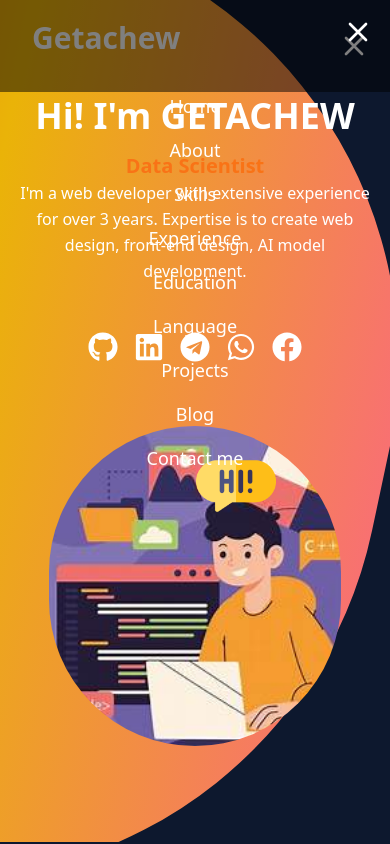
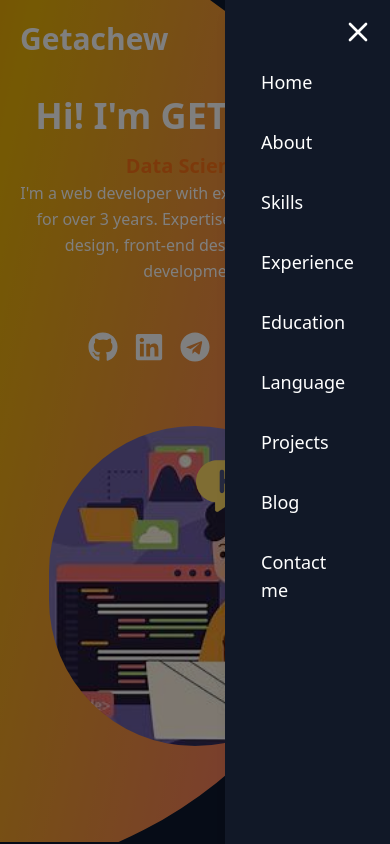
Before and after one commit to Getachew0557/getachew-portfolio-dev, a React (Vite) app: page / in a window 390 px wide. Both pictures are taken after a click on the button 354 px from the left and 46 px from the top of the page. Shown: the top 844 px of the page. Built offline with nearby package versions, Linux system fonts and the light colour scheme.

Commit message:
Update mobile-menu

```diff
--- a/src/components/navbar/Navbar.jsx
+++ b/src/components/navbar/Navbar.jsx
@@ -16,35 +16,19 @@ export default function Navbar() {
     ];
 
     return (
-        <header data-aos="fade-up" className="fixed top-0 left-0 w-full z-50 text-gray-600 body-font bg-transparent">
-            <div className="container mx-auto flex flex-wrap p-5 flex-row items-center justify-between">
-                {/* Brand name */}
-                <a className="flex title-font font-medium items-center text-gray-900 mb-4 md:mb-0">
-                    <span className="ml-3 text-3xl font-bold text-white">Getachew</span>
+        <header className="fixed top-0 left-0 w-full z-50 bg-transparent">
+            <div className="container mx-auto flex p-5 items-center justify-between">
+                {/* Brand Name */}
+                <a className="flex items-center text-gray-900">
+                    <span className="text-3xl font-bold text-white">Getachew</span>
                 </a>
 
                 {/* Mobile Menu Button */}
-                <div className="lg:hidden flex items-center">
+                <div className="lg:hidden">
                     <button
                         className="text-white"
-                        onClick={() => setIsMenuOpen(!isMenuOpen)}
+                        onClick={() => setIsMenuOpen(true)} // Open menu
                     >
-                        {isMenuOpen ? (
-                            <svg
-                                xmlns="http://www.w3.org/2000/svg"
-                                fill="none"
-                                viewBox="0 0 24 24"
-                                stroke="currentColor"
-                                className="w-8 h-8"
-                            >
-                                <path
-                                    strokeLinecap="round"
-                                    strokeLinejoin="round"
-                                    strokeWidth="2"
-                                    d="M6 18L18 6M6 6l12 12"
-                                />
-                            </svg>
-                        ) : (
                         <svg
                             xmlns="http://www.w3.org/2000/svg"
                             fill="none"
@@ -59,27 +43,34 @@ export default function Navbar() {
                                 d="M4 6h16M4 12h16M4 18h16"
                             />
                         </svg>
-                        )}
                     </button>
                 </div>
 
                 {/* Navigation Links (Desktop) */}
-                <nav className="text-white text-base flex items-center space-x-5 hidden lg:flex">
+                <nav className="hidden lg:flex space-x-5">
                     {listNavbar.map((item, index) => (
-                        <a key={index} href={item.link} className="hover:text-yellow-300">
+                        <a key={index} href={item.link} className="text-white hover:text-yellow-300">
                             {item.name}
                         </a>
                     ))}
                 </nav>
             </div>
 
-            {/* Mobile Menu (Conditional Rendering) */}
+            {/* Mobile Menu (Sidebar) */}
             {isMenuOpen && (
-                <div className="lg:hidden fixed inset-0 bg-black bg-opacity-50 z-40">
-                    <div className="flex justify-end p-4">
+                <div className="fixed inset-0 z-40 flex">
+                    {/* Overlay */}
+                    <div
+                        className="bg-black bg-opacity-50 w-full"
+                        onClick={() => setIsMenuOpen(false)} // Close menu when clicking outside
+                    ></div>
+
+                    {/* Sidebar */}
+                    <div className="bg-gray-900 text-white w-64 h-full shadow-lg flex flex-col items-start p-5 relative">
+                        {/* Close Button */}
                         <button
-                            className="text-white text-3xl"
-                            onClick={() => setIsMenuOpen(false)}
+                            className="absolute top-4 right-4 text-white"
+                            onClick={() => setIsMenuOpen(false)} // Close menu
                         >
                             <svg
                                 xmlns="http://www.w3.org/2000/svg"
@@ -96,18 +87,20 @@ export default function Navbar() {
                                 />
                             </svg>
                         </button>
-                    </div>
-                    <div className="flex flex-col items-center p-5">
+
+                        {/* Navbar Links */}
+                        <nav className="mt-10 flex flex-col space-y-4 w-full">
                             {listNavbar.map((item, index) => (
                                 <a
                                     key={index}
                                     href={item.link}
-                                className="text-white py-2 px-4 text-lg hover:bg-yellow-500"
+                                    className="text-lg py-2 px-4 w-full hover:bg-yellow-500 rounded"
                                     onClick={() => setIsMenuOpen(false)} // Close menu on link click
                                 >
                                     {item.name}
                                 </a>
                             ))}
+                        </nav>
                     </div>
                 </div>
             )}
```
Lines whose indentation alone changed are shown as unchanged.
